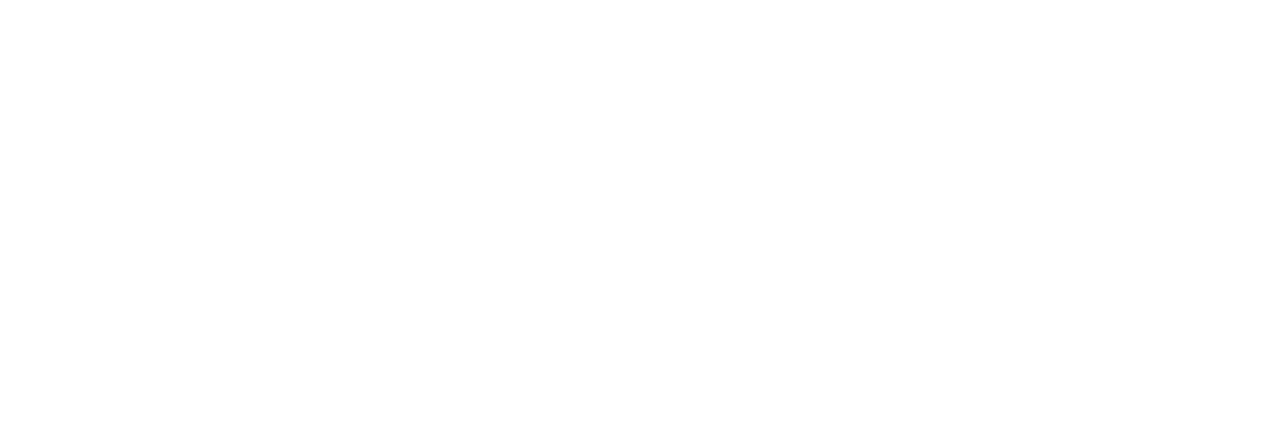
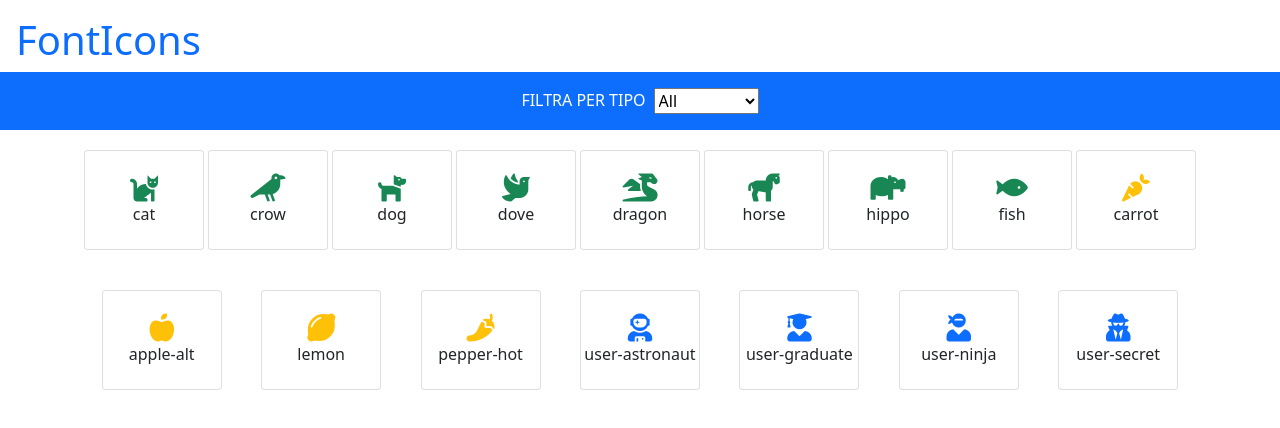
Before and after one commit to flashbLack98/js-es6-icons, a plain HTML site: page index.html in a window 1280 px wide. Drawn offline with nearby package versions, Linux system fonts and the light colour scheme.

Commit message:
start milestone 3

```diff
--- a/css/style.css
+++ b/css/style.css
@@ -0,0 +1,8 @@
+.card{
+    display: flex;
+    justify-content: center;
+    align-items: center;
+    height: 100px;
+    width: 120px;
+    margin: 20px 0;
+}
--- a/index.html
+++ b/index.html
@@ -7,12 +7,52 @@
     <meta name="viewport" content="width=device-width, initial-scale=1.0">
     <link href="https://cdn.jsdelivr.net/npm/bootstrap@5.1.3/dist/css/bootstrap.min.css" rel="stylesheet"
         integrity="sha384-1BmE4kWBq78iYhFldvKuhfTAU6auU8tT94WrHftjDbrCEXSU1oBoqyl2QvZ6jIW3" crossorigin="anonymous">
+    <link rel="stylesheet" href="https://cdnjs.cloudflare.com/ajax/libs/font-awesome/5.15.3/css/all.min.css">
     <link rel="stylesheet" href="css/style.css">
     <title>Document</title>
 </head>
 
 <body>
+    <header>
+        <div>
+            <h1 class="text-primary pt-3 ps-3">FontIcons</h1>
+        </div>
+        <div class="d-flex justify-content-center bg-primary text-white p-3">FILTRA PER TIPO
+            <select id="select" class="ms-2" name="cars" id="icon">
+                <option value="All">All</option>
+                <option value="Vegetables">Vegetables</option>
+                <option value="Animals">Animals</option>
+                <option value="User">User</option>
+            </select>
+        </div>
+    </header>
 
+    <main>
+        <div class="container d-flex justify-content-around flex-wrap">
+            <!-- <div class="card">
+                <i class="fas fa-cat fs-3"></i>
+                <p class="m-0">CAT</p>
+            </div>
+            <div class="card">
+                <i class="fas fa-cat fs-3"></i>
+                <p class="m-0">CAT</p>
+            </div>
+            <div class="card">
+                <i class="fas fa-cat fs-3"></i>
+                <p class="m-0">CAT</p>
+            </div>
+            <div class="card">
+                <i class="fas fa-cat fs-3"></i>
+                <p class="m-0">CAT</p>
+            </div>
+            <div class="card">
+                <i class="fas fa-cat fs-3"></i>
+                <p class="m-0">CAT</p>
+            </div> -->
+        </div>
+    </main>
+
+    <footer></footer>
     <script src="js/datiIniziali.js"></script>
 </body>
 
--- a/js/datiIniziali.js
+++ b/js/datiIniziali.js
@@ -1,4 +1,4 @@
-const icon = [
+const iconList = [
 	{
 		name: 'cat',
 		prefix: 'fa-',
@@ -96,3 +96,82 @@ const icon = [
 		family: 'fas'
 	}
 ];
+
+const selectType = document.getElementById("select");
+
+const container = document.querySelector(".container");
+console.log("questo è il container", container);
+
+
+let color = "";
+
+
+
+
+for (i = 0; i < iconList.length; i++) {
+	const singleIcon = iconList[i];
+
+
+	const typeAnimal = iconList.filter((singleIcon) => {
+		return singleIcon.type === "Animal";
+	});
+	console.log(typeAnimal);
+
+	const { name, prefix, type, family } = singleIcon;
+
+	//COLORO LE ICONE IN BASE AL TYPE CHE HANNO
+	//se il type è animal allora il colore sarà blu
+	if (type === "user") {
+		color = "text-primary";
+	} //se il type è user allora il colore sarà viola
+	else if (type === "animal") {
+		color = "text-success";
+	}  //se il type è verdure allora il colore sarà arancione
+	else {
+		color = "text-warning";
+	}
+	console.log(type);
+
+	const card = `<div class="card">
+                <i class="${family} ${prefix}${name} fs-3 ${color}"></i>
+                <p class="m-0">${name}</p>
+            </div>`;
+
+	console.log("questa è una carta", card, "questa è una icona", singleIcon.type);
+
+	container.innerHTML += card;
+
+
+
+}
+
+const formType = selectType.value;
+console.log(formType);
+
+
+
+
+
+//quando nel select c'è Animal devo stampare solo le card con type animal
+
+//quando nel select c'è Vegetable devo stampare solo le card con type Vegetable
+
+//quando nel select c'è User devo stampare solo le card con type User
+
+//quando nel select c'è All devo stampare tutte le card
+
+
+
+
+
+
+
+
+
+
+/* Milestone 1
+Partendo dalla seguente struttura dati , mostriamo in pagina tutte le icone disponibili come da layout.
+Milestone 2
+Coloriamo le icone per tipo
+Milestone 3
+Creiamo una select con i tipi di icone e usiamola per filtrare le icone */
```
